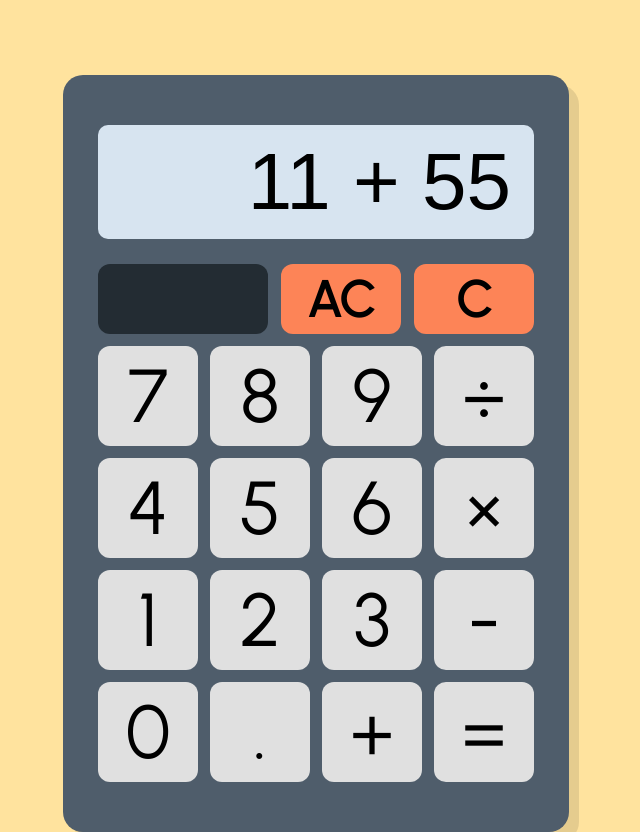
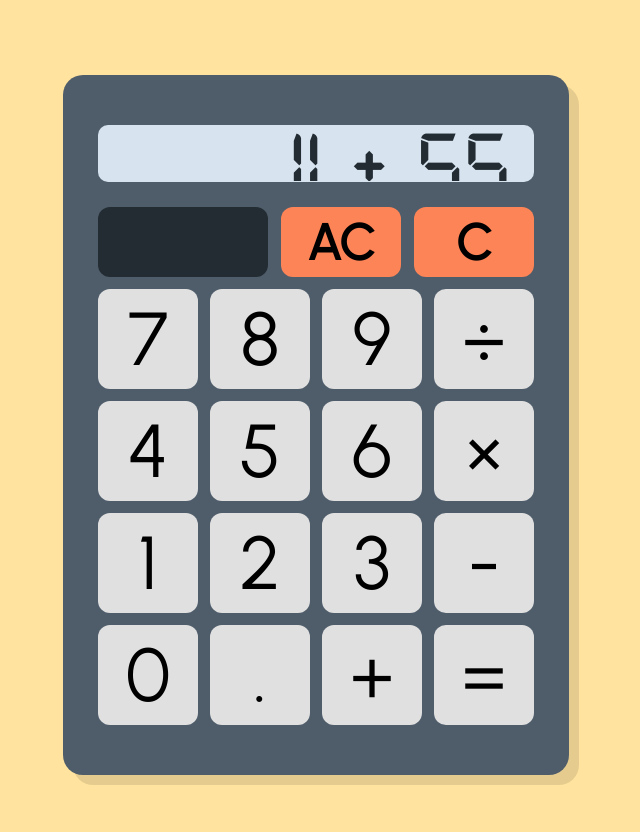
Before and after one commit to helena022/calculator-react, a React app: page / in a window 1280 px wide. Shown: the whole page, without its empty margins (324-964 px from the left). After the commit the page ends 800 px from the top, so only its background shows below. Built offline with nearby package versions, Linux system fonts and the light colour scheme.

Commit message:
Add custom font to display
using @font-family from local file

```diff
--- a/src/index.css
+++ b/src/index.css
@@ -1,3 +1,8 @@
+@font-face {
+    font-family: "digital-7";
+    src: local("digital-7"),
+     url("./fonts/digital-7.ttf") format("truetype");
+    }
 html {
     height: 100%;
 }
--- a/src/index.js
+++ b/src/index.js
@@ -3,6 +3,7 @@ import ReactDOM from 'react-dom';
 import './index.css';
 import App from "./components/App"
 import reportWebVitals from './reportWebVitals';
+import './fonts/digital-7.ttf';
 
 ReactDOM.render(
   <React.StrictMode>
--- a/src/styles/display.module.css
+++ b/src/styles/display.module.css
@@ -7,10 +7,11 @@
 .displayOutput {
     display: flex;
     justify-content: center;
-    padding: 10px;
 }
 .displayOutput input[type=text] {
-    font-size: 80px;
+    font-family: "digital-7";
+    color: #232c33;
+    font-size: 100px;
     max-width: 390px;
     border: none;
     background-color: transparent;
```
Also changed, not shown: src/fonts/digital-7.ttf (added).
